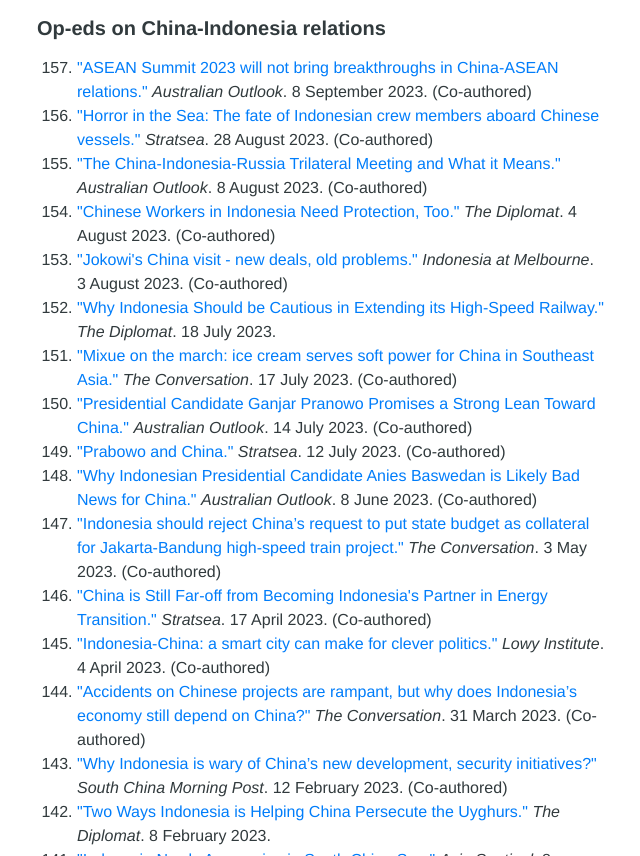
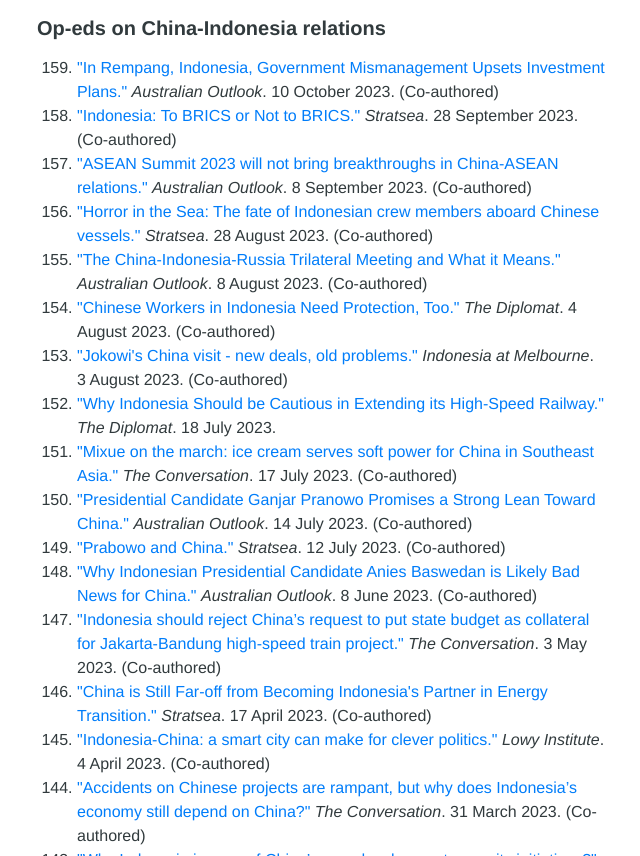
Before and after one commit to zulfikars/zulfikars.github.io, a plain HTML site: page index.html in a window 1280 px wide. Shown: the part 4635-5491 px from the top of the page, without its empty margins (319-959 px from the left). Drawn offline with Linux system fonts and the light colour scheme.

Commit message:
Update index.html

```diff
--- a/index.html
+++ b/index.html
@@ -115,6 +115,8 @@
 
 			<h3 id="Op-eds">Op-eds on China-Indonesia relations</h3>
 				<ol reversed>
+							<li><a href="https://www.internationalaffairs.org.au/australianoutlook/in-rempang-indonesia-government-mismanagement-upsets-investment-plans/">"In Rempang, Indonesia, Government Mismanagement Upsets Investment Plans."</a> <i>Australian Outlook</i>. 10 October 2023. (Co-authored)</li>
+							<li><a href="https://stratsea.com/indonesia-to-brics-or-not-to-brics/">"Indonesia: To BRICS or Not to BRICS."</a> <i>Stratsea</i>. 28 September 2023. (Co-authored)</li>
 							<li><a href="https://www.internationalaffairs.org.au/australianoutlook/asean-summit-2023-will-not-bring-breakthroughs-in-china-asean-relations/">"ASEAN Summit 2023 will not bring breakthroughs in China-ASEAN relations."</a> <i>Australian Outlook</i>. 8 September 2023. (Co-authored)</li>
 							<li><a href="https://stratsea.com/horror-in-the-sea/">"Horror in the Sea: The fate of Indonesian crew members aboard Chinese vessels."</a> <i>Stratsea</i>. 28 August 2023. (Co-authored)</li>
 							<li><a href="https://www.internationalaffairs.org.au/australianoutlook/the-china-indonesia-russia-trilateral-meeting-and-what-it-means/">"The China-Indonesia-Russia Trilateral Meeting and What it Means."</a> <i>Australian Outlook</i>. 8 August 2023. (Co-authored)</li>
```
